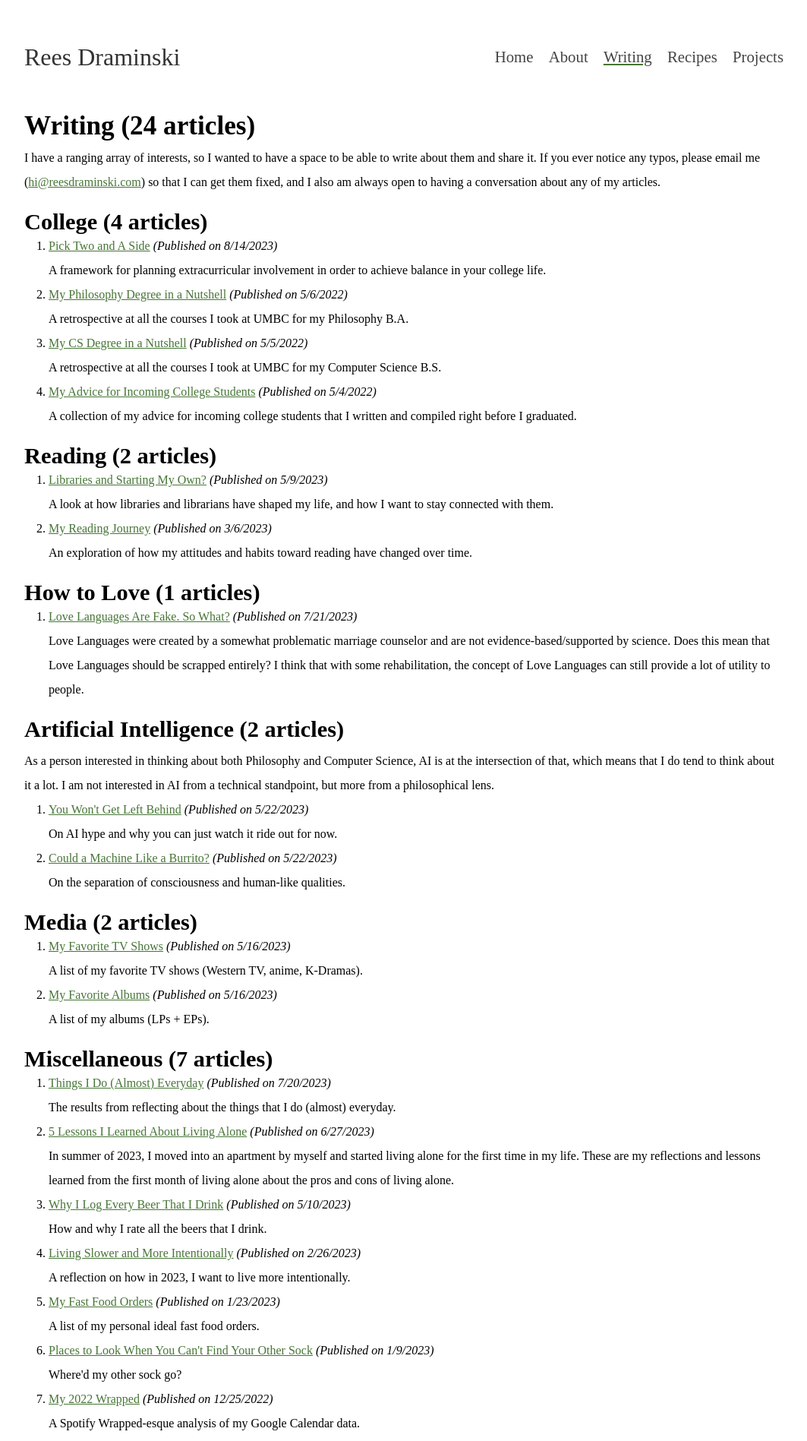
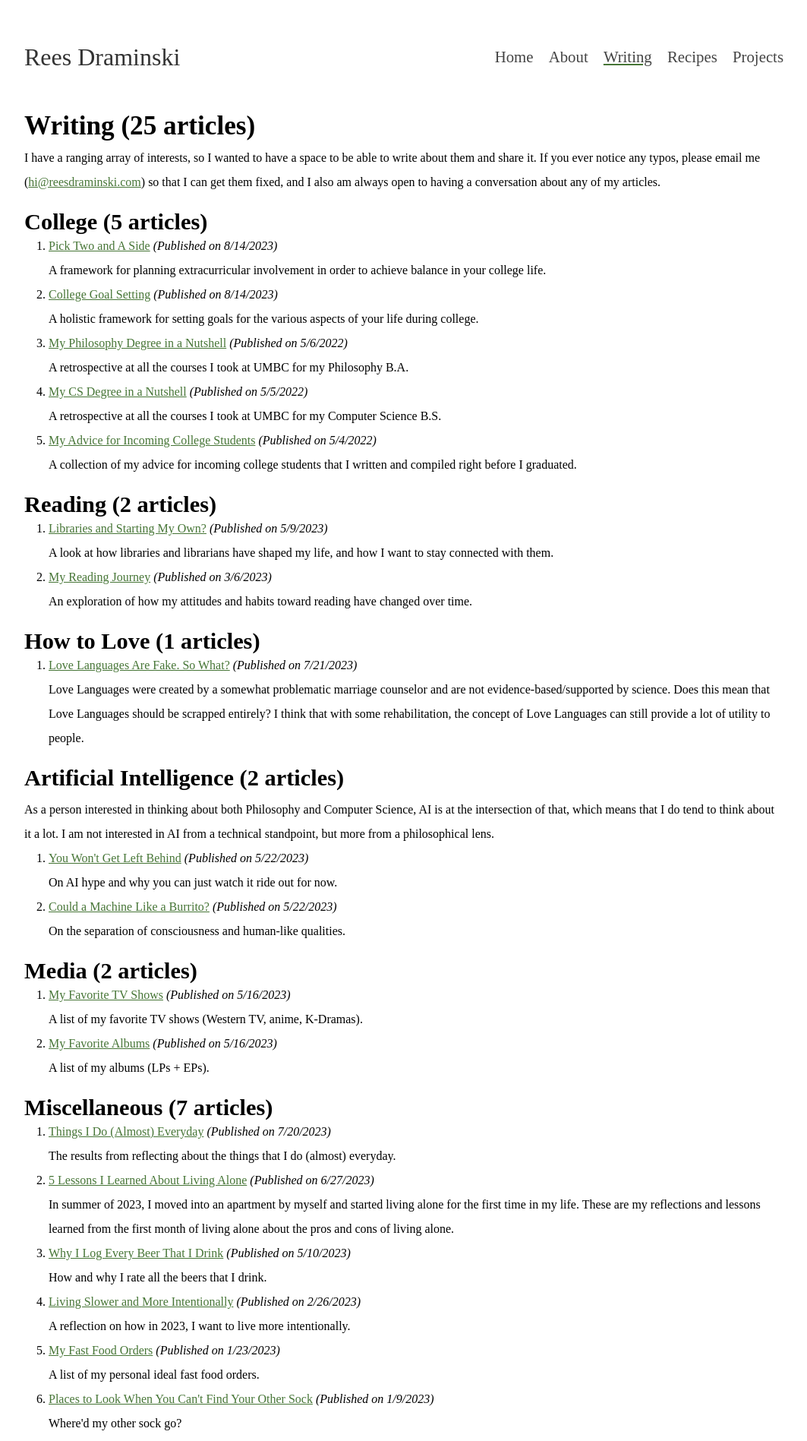
Before and after one commit to reeshuffled/reeshuffled.github.io, a Jekyll site: the page built from writing.html, in a window 1280 px wide. Shown: the top 1897 px of the page at 76% size, without its empty margins (108-1171 px from the left). Built offline with Jekyll 4.4.1, drawn with Linux system fonts in a browser that asks for light colours; some of the changed lines change nothing that is shown.

Commit message:
add college goal setting article

```diff
--- /dev/null
+++ b/_posts/2023-08-14-College-Goal-Setting.md
@@ -0,0 +1,171 @@
+---
+layout: writing
+title: "College Goal Setting"
+categories: Writing
+tags: College
+permalink: /writing/college-goal-setting
+description: "A holistic framework for setting goals for the various aspects of your life during college."
+---
+
+When I was a peer mentor in college at UMBC, I was very interested in particular about the (high school to) college transition. My main thesis was that many students simply lacked the information to formulate goals and specify intention to form beneficial habits for both college and independent life in general. I created this worksheet as a way to give students a concrete representation of the various facets of their student life that they would have to intentionally maintain.
+
+The facets that I chose to focus on were academic, health, social, time allocation, and personal development. I think out of these, time allocation is the weirdest one. While time allocation is only a means to an end to support the other facets of your life, I think that it is important to understand the time available to you, and to be able to plan around that and set goals for the amount of time you want to spend doing certain things. I think that it can be quite a sobering reflection when looking at the time you have to do things at such a high level.
+
+[A printable version of this worksheet is available here](https://docs.google.com/document/d/1uEyHVP2V8aSfUVlDo4uZBu6dlJZBMJdwDcBvSqaJS2o/edit?usp=sharing).
+
+[I also made a follow-up worksheet that is available here](https://docs.google.com/document/d/1mg__XHW021FcjtZbGNPjUUcO8noUtYxjRXP_szsPsXY/edit?usp=sharing).
+
+## **Academic Goals**
+
+College courses differ a lot from what you experienced in high school. You may receive lower grades than you are used to, but if you are prepared for it, you can prevent this from happening. Set goals early and establish good study habits early on to help shorten the transition time.
+
+**GPA Goal: \_\_\_\_\_\_\_**
+
+| **Class Name** | **Goal Grade** | **Estimated Weekly Time Commitment** | **Confidence in Getting Goal Grade** |
+|----------------|----------------|--------------------------------------|--------------------------------------|
+|                |                |                                      |                                      |
+|                |                |                                      |                                      |
+|                |                |                                      |                                      |
+|                |                |                                      |                                      |
+|                |                |                                      |                                      |
+|                |                |                                      |                                      |
+
+**How will I study for my classes?**
+- Re-Read Lecture Slides
+- Read Textbook
+- Re-Write Notes
+- Go to the LRC
+- Go to Office Hours
+- Join a Study Group
+- Get a Tutor
+- Do Practice Worksheets
+- Make/Use Flashcards
+- Watch YouTube Videos
+- Ask Friends for Help
+- Make My Own Practice Problems
+- Make A Study Sheet
+
+## **Health Goals**
+
+You don’t have anyone telling you to eat healthily or exercise, so the impetus falls upon you. There are resources to find nutritious foods and UMBC has excellent exercise facilities and classes, but it’s up to you to take advantage of them.
+
+You don’t have to workout at the gym, there are plenty of YouTube videos that you can do in your dorm, or you can simply go on walks/runs around campus.
+
+**Days I Will Workout (Circle them):**
+- Sunday
+- Monday
+- Tuesday
+- Wednesday
+- Thursday
+- Friday
+- Saturday
+
+At school, for the first time for many students, you have access to a variety of ready-made foods at all times. Dining hall food is not inherently unhealthy, but there are a lot of staple foods that they prepare that are always available that should probably not be consumed in or for every meal, like french fries or pizza for example. Balance and variety are the key elements of a healthy diet. I think that goal setting and tracking food is not always the best use of mental bandwidth and can lead to unhealthy habits and/or relationship with food. Instead, you should be intuitively eating but knowing in the back of your mind to eat a varied diet with fruits and vegetables so that you can get all the key vitamins and nutrients that you need to keep your body energized and healthy.
+
+In addition to eating healthily, you should also be hydrating. All college students should invest in getting a quality reusable water bottle that they will carry with them everywhere. You should always be drinking water, not only when you are thirsty.
+
+**Water Bottles I Will Drink Per Day: \_\_\_\_\_\_**
+
+**Stress is something that impacts every single student in some way or
+another. How will you de-stress?**
+
+<table>
+    <colgroup>
+        <col style="width: 50%" />
+        <col style="width: 50%" />
+    </colgroup>
+
+    <thead>
+        <tr class="header">
+            <th><strong>Examples</strong></th>
+            <th><strong>What I Will Do</strong></th>
+        </tr>
+    </thead>
+
+    <tbody>
+        <tr class="odd">
+            <th>
+                <ul>
+                    <li>Watch TV</li>
+                    <li>Take a nap</li>
+                    <li>Read a magazine or book</li>
+                    <li>Take a walk outside</li>
+                    <li>Sit at the pond</li>
+                    <li>Exercise</li>
+                    <li>Meditate</li>
+                </ul>
+            </th>
+        </tr>
+    </tbody>
+</table>
+
+## **Social Goals**
+
+Friends are your support network during college. It can be stressful, but having friends in classes, clubs, and just in general always helps. Of course, they can also distract you from your schoolwork, but balance is everything. It's also important to talk to your family and non-UMBC friends to not feel isolated and keep in touch.
+
+**How often will you contact your family? \_\_\_\_\_\_\_\_\_\_**
+
+**How often will you contact your non-UMBC friends? \_\_\_\_\_\_\_\_**
+A lot of people come into college wanting to find new friends, but some are perfectly content in sticking with their old ones, or not having any at all.
+
+**How will you find new friends?**
+- Talk to people in classes
+- Join student organizations
+- Talk to people on my floor
+- Go to events
+- Talk to friends of friends
+- Go to study sessions
+- Participate in research
+- Participate in community service
+- Talk to complete strangers
+- Get a job
+
+**Clubs are a great way to find new people with similar interests to you. What types of clubs will you join?**
+
+- Academic/Departmental
+- Cultural/Ethnic
+- Fraternities/Sororities
+- Governance
+- Hobbies Honor
+- Societies
+- Intellectual
+- Media Arts/Performance
+- Political
+- Career/Professional
+- Sports/Recreation
+- Service/Social Action
+- Religion/Spirituality
+
+Most schools have a list of all the active student organizations that you can browse and see which ones you want to join.
+
+**How many clubs do you want to (ideally) join? \_\_\_\_\_\_\_\_\_**
+
+## **Time Allocation Goals**
+
+There are only 24 hours in a day, sometimes this will feel like an eternity, and other times it will feel like it’s not enough time. You can balance things, but with finite time, something must always be sacrificed.
+
+**Research shows that teens need 8 hours of sleep. Time Sleeping: \_\_\_\_\_\_**
+
+**Calculate how much time you will spend in class. Time In Class: \_\_\_\_\_\_\_**
+
+**Will you take time to eat or grab something to go? Time Eating: \_\_\_\_\_\_**
+
+**How much time will you need to study for those classes? Time Studying: \_\_\_\_\_**
+
+**How much time do you want to spend with friends? Time With Friends: \_\_\_\_\_\_**
+
+**Will you join student organizations on campus? Time Doing Clubs: \_\_\_\_\_\_**
+
+**Add all these figures up and subtract it from 24, how much time does that leave or yourself? Time to Yourself: \_\_\_\_\_\_\_**
+
+**How can you make things more efficient to buy you more time?**
+
+**What will you do with this free time/time to yourself?**
+
+## **Personal Development Goals**
+
+Being in a new space is always scary, but it can also be empowering. You can start over and choose how you want your peers to view you. If you start a journey of personal development, you will be able to become the best version of yourself.
+
+**A stretch goal is a way you want to go beyond your limits and grow personally. What is something that you want to work on now that you are in a new environment?**
+
+**An important practice in life is to lean into discomfort. This means that you need to find what makes you a little scared or anxious, and take a step towards doing it so you can improve yourself. What are three possible ways you could do this to achieve your stretch goal during this semester?**
--- a/css/main.css
+++ b/css/main.css
@@ -2,6 +2,15 @@
 * {
     margin: 0;
     padding: 0
+}
+
+table {
+    width: 100%;
+}
+
+table, th, td {
+    border: 1px solid black;
+    border-collapse: collapse;
 }
 
 body {
```
